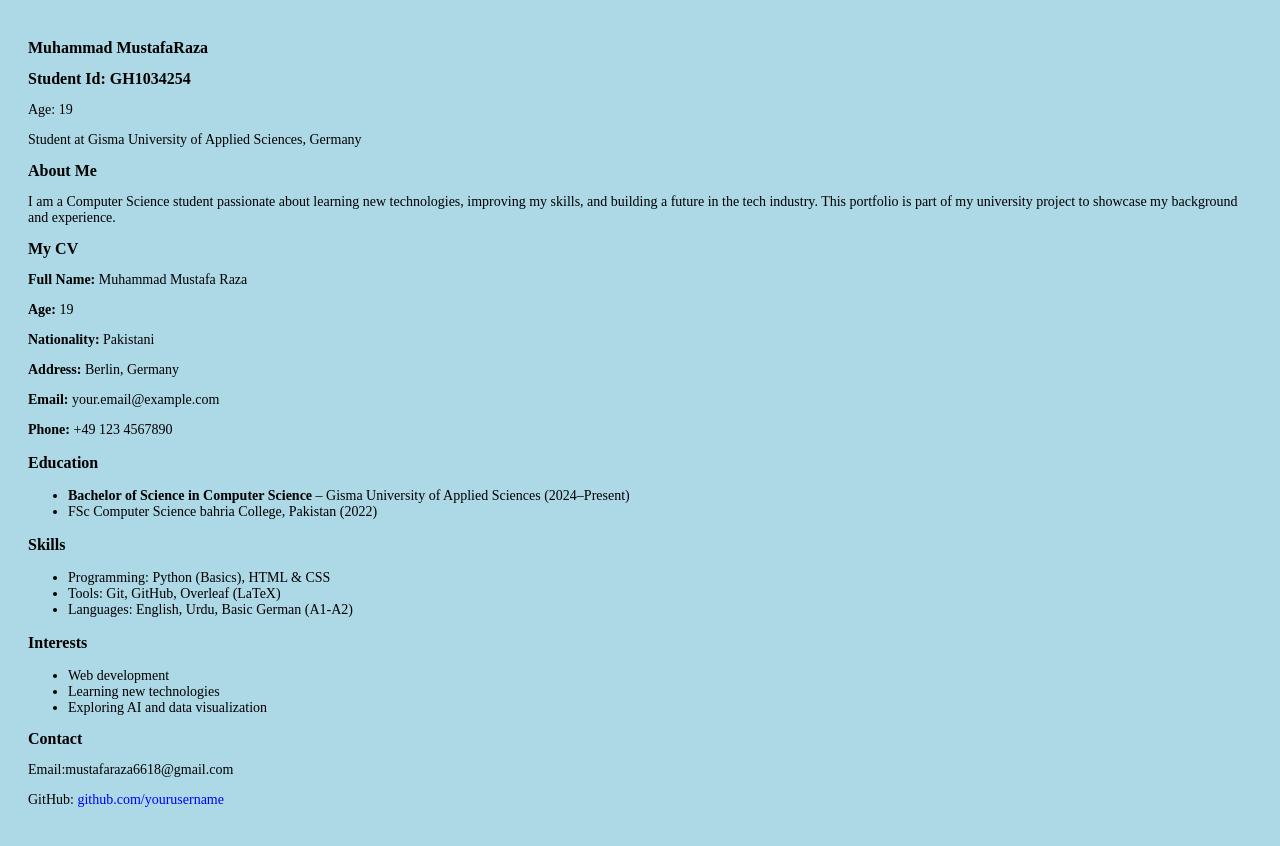
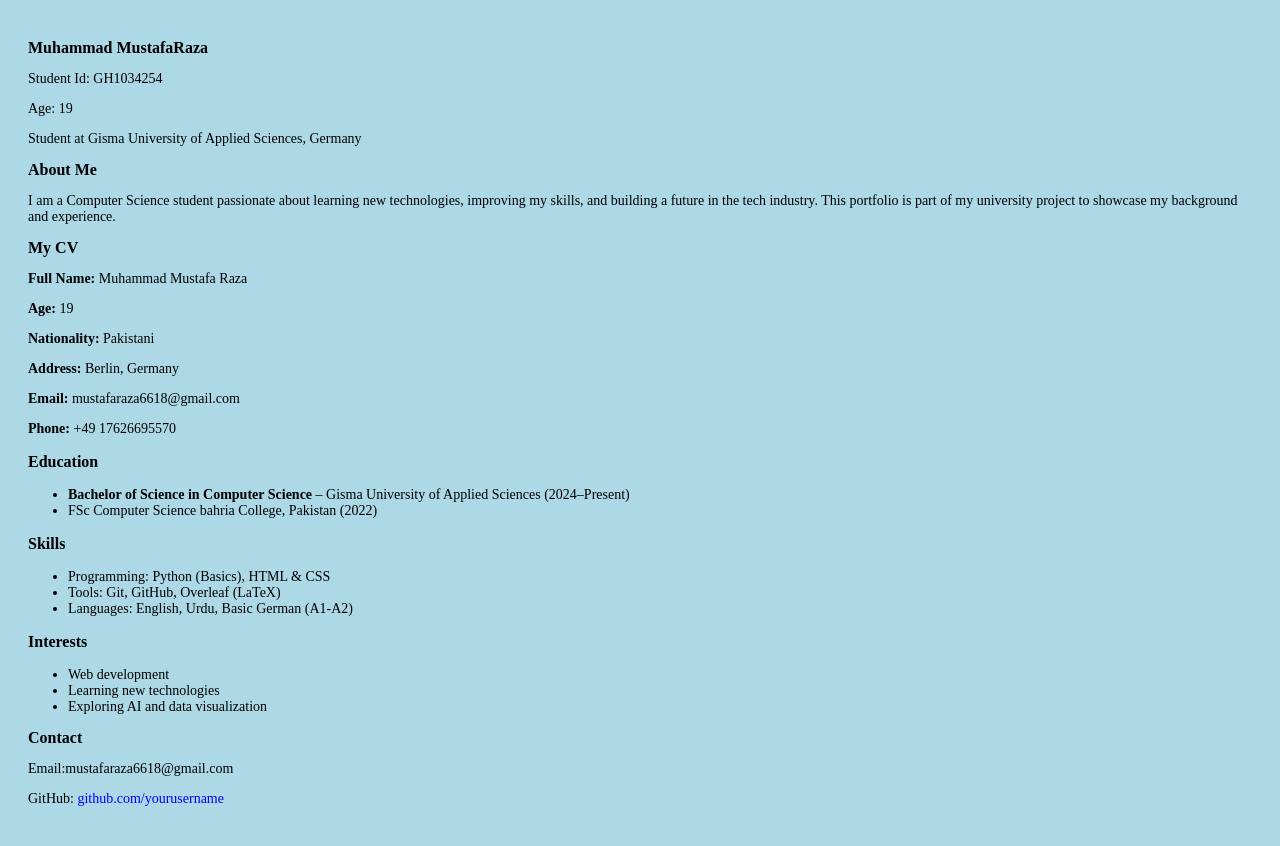
Before and after one commit to mus3485/mus3485.portfolio.io, a plain HTML site: page index.html in a window 1280 px wide. Drawn offline with Linux system fonts and the light colour scheme.

Commit message:
Update index.html

```diff
--- a/index.html
+++ b/index.html
@@ -6,7 +6,7 @@
 </head>
 <body>
   <h1>Muhammad MustafaRaza </h1>
-  <h2>Student Id: GH1034254</h2>
+  <P> Student Id: GH1034254
   <p>Age: 19</p>
   <p>Student at Gisma University of Applied Sciences, Germany</p>
 
@@ -21,8 +21,8 @@
   <p><strong>Age:</strong> 19</p>
   <p><strong>Nationality:</strong> Pakistani</p>
   <p><strong>Address:</strong> Berlin, Germany</p>
-  <p><strong>Email:</strong> your.email@example.com</p>
-  <p><strong>Phone:</strong> +49 123 4567890</p>
+  <p><strong>Email:</strong> mustafaraza6618@gmail.com</p>
+  <p><strong>Phone:</strong> +49 17626695570</p>
 
   <h3>Education</h3>
   <ul>
```
